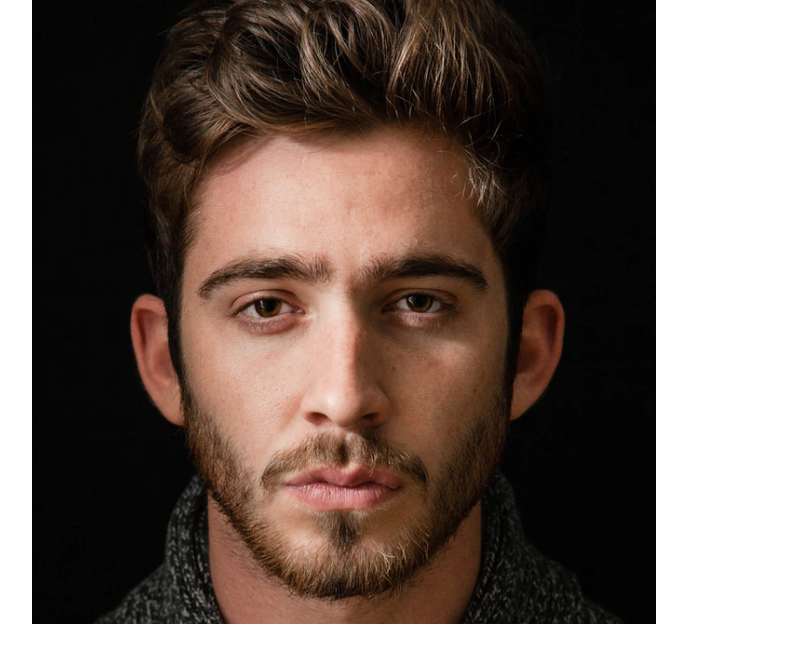
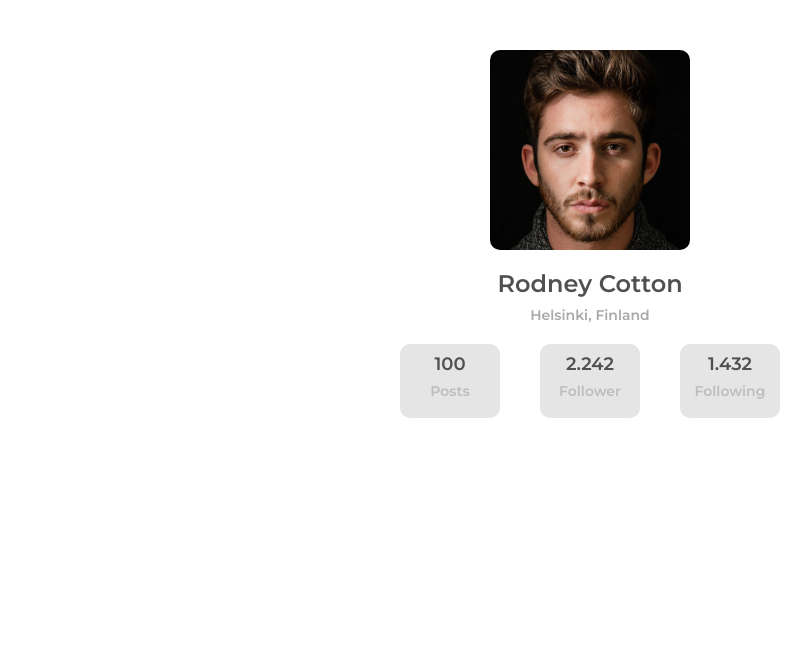
Before and after one commit to dpbayu/DevChallengesMyGallery, a plain HTML site: page index.html in a window 1280 px wide. Shown: the whole page, without its empty margins (50-861 px from the left). Drawn offline with nearby package versions, Linux system fonts and the light colour scheme.

Commit message:
Update index.html

```diff
--- a/index.html
+++ b/index.html
@@ -15,7 +15,41 @@
 
 <body>
     <div class="container">
-        <img src="img/profilePhoto.png">
+        <div class="box">
+            <img src="img/profilePhoto.png">
+            <div class="title">
+                <h1>Rodney Cotton</h1>
+            </div>
+            <div class="subtitle">
+                <h2>Helsinki, Finland</h2>
+            </div>
+            <div class="dataBox">
+                <div class="textBox">
+                    <div class="text-1">
+                        <h3>100</h3>
+                    </div>
+                    <div class="text-2">
+                        <h4>Posts</h4>
+                    </div>
+                </div>
+                <div class="textBox">
+                    <div class="text-1">
+                        <h3>2.242</h3>
+                    </div>
+                    <div class="text-2">
+                        <h4>Follower</h4>
+                    </div>
+                </div>
+                <div class="textBox">
+                    <div class="text-1">
+                        <h3>1.432</h3>
+                    </div>
+                    <div class="text-2">
+                        <h4>Following</h4>
+                    </div>
+                </div>
+            </div>
+        </div>
     </div>
     <!-- Option 1: Bootstrap Bundle with Popper -->
     <script src="https://cdn.jsdelivr.net/npm/bootstrap@5.1.3/dist/js/bootstrap.bundle.min.js"
```
